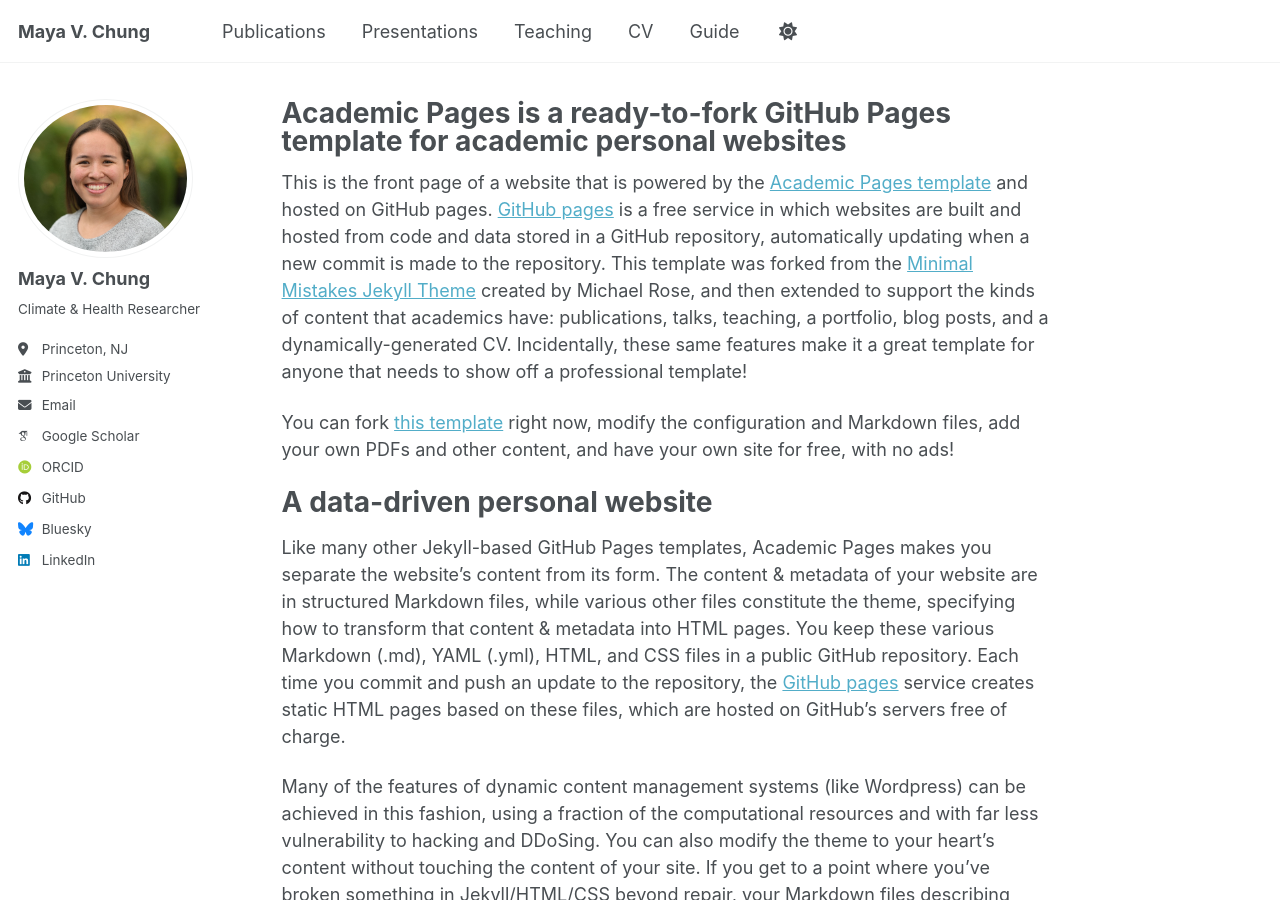
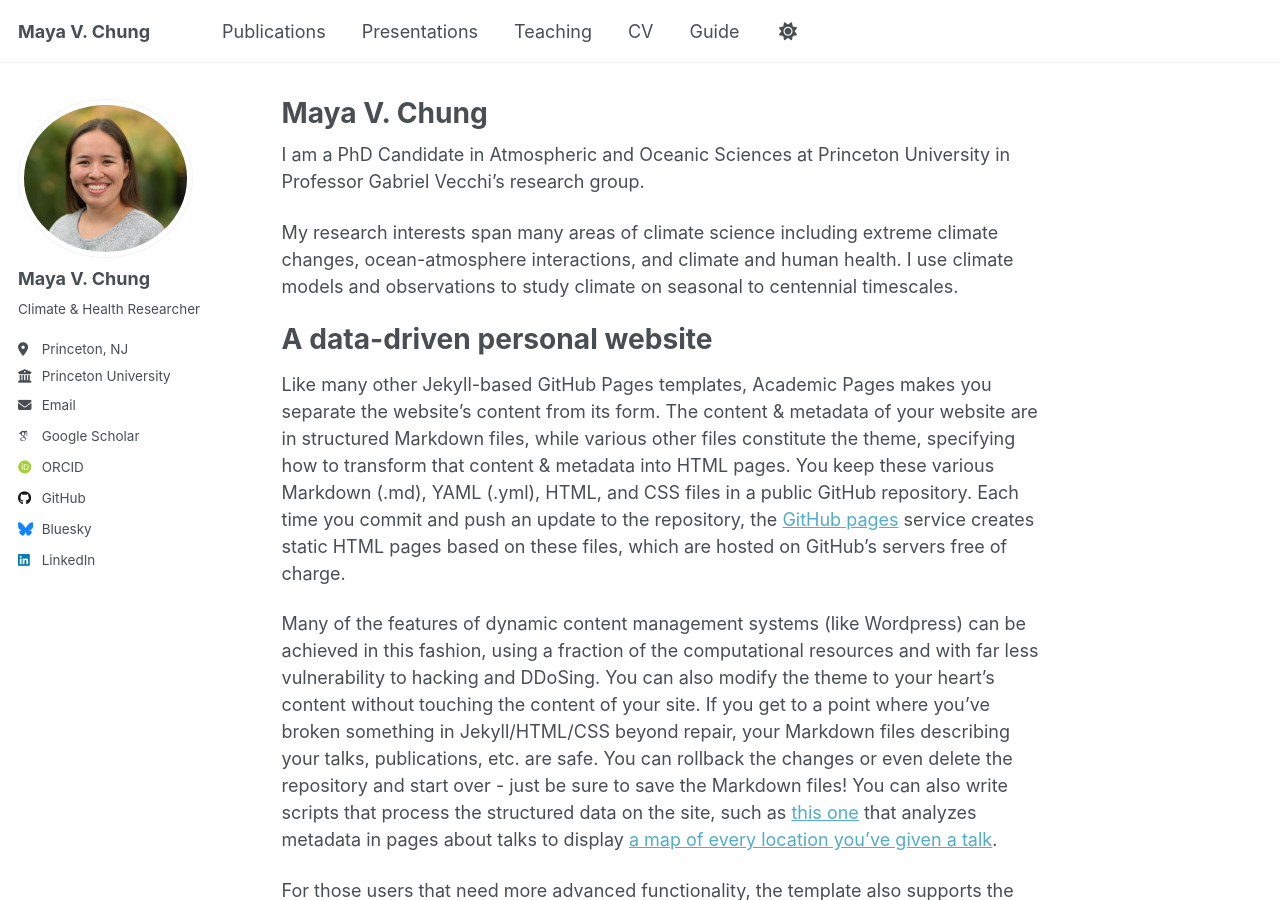
Before and after one commit to mayavchung/mayavchung.github.io, a Jekyll site: the page built from _pages/about.md, in a window 1280 px wide and 900 px high. Built offline with Jekyll 4.4.1, drawn with Linux system fonts in a browser that asks for light colours; some web fonts are replaced; a script that is not in the unit is left out.

Commit message:
Update about.md

```diff
--- a/_pages/about.md
+++ b/_pages/about.md
@@ -1,15 +1,15 @@
 ---
 permalink: /
-title: "Academic Pages is a ready-to-fork GitHub Pages template for academic personal websites"
+title: "Maya V. Chung"
 author_profile: true
 redirect_from:
   - /about/
   - /about.html
 ---
 
-This is the front page of a website that is powered by the [Academic Pages template](https://github.com/academicpages/academicpages.github.io) and hosted on GitHub pages. [GitHub pages](https://pages.github.com) is a free service in which websites are built and hosted from code and data stored in a GitHub repository, automatically updating when a new commit is made to the repository. This template was forked from the [Minimal Mistakes Jekyll Theme](https://mmistakes.github.io/minimal-mistakes/) created by Michael Rose, and then extended to support the kinds of content that academics have: publications, talks, teaching, a portfolio, blog posts, and a dynamically-generated CV. Incidentally, these same features make it a great template for anyone that needs to show off a professional template!
+I am a PhD Candidate in Atmospheric and Oceanic Sciences at Princeton University in Professor Gabriel Vecchi's research group.
 
- You can fork [this template](https://github.com/academicpages/academicpages.github.io) right now, modify the configuration and Markdown files, add your own PDFs and other content, and have your own site for free, with no ads!
+My research interests span many areas of climate science including extreme climate changes, ocean-atmosphere interactions, and climate and human health. I use climate models and observations to study climate on seasonal to centennial timescales.
 
 A data-driven personal website
 ======
```
